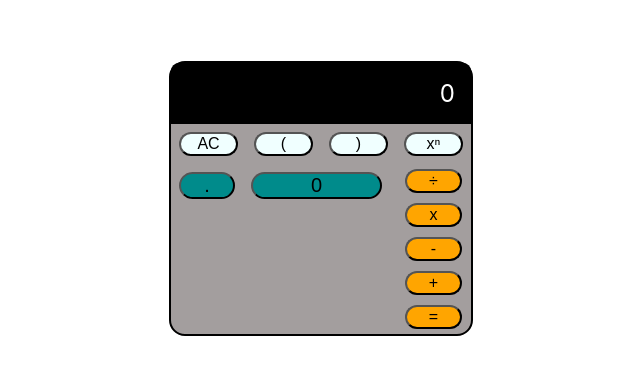
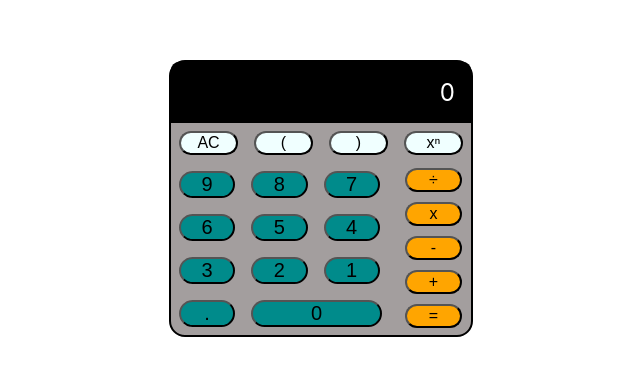
Before and after one commit to hammyhammer/calculator, a React (Create React App) app in the folder client/: page / in a window 1280 px wide. Shown: the part 102-478 px from the top of the page, without its empty margins (319-959 px from the left). Built offline with nearby package versions, Linux system fonts and the light colour scheme.

Commit message:
will work on a solution to create digits

```diff
--- a/client/src/App.tsx
+++ b/client/src/App.tsx
@@ -54,7 +54,12 @@ function App() {
 
 
           <div className='digits'>
-            {/* <button onClick={(event: React.MouseEvent<HTMLElement>) => updateValue('9')}>9</button>
+            {/* {return (
+              createDigits().map(digit => {
+
+            })
+            )} */}
+            <button onClick={(event: React.MouseEvent<HTMLElement>) => updateValue('9')}>9</button>
             <button onClick={(event: React.MouseEvent<HTMLElement>) => updateValue('8')}>8</button>
             <button onClick={(event: React.MouseEvent<HTMLElement>) => updateValue('7')}>7</button>
             <button onClick={(event: React.MouseEvent<HTMLElement>) => updateValue('6')}>6</button>
@@ -62,7 +67,7 @@ function App() {
             <button onClick={(event: React.MouseEvent<HTMLElement>) => updateValue('4')}>4</button>
             <button onClick={(event: React.MouseEvent<HTMLElement>) => updateValue('3')}>3</button>
             <button onClick={(event: React.MouseEvent<HTMLElement>) => updateValue('2')}>2</button>
-            <button onClick={(event: React.MouseEvent<HTMLElement>) => updateValue('1')}>1</button> */}
+            <button onClick={(event: React.MouseEvent<HTMLElement>) => updateValue('1')}>1</button>
             <button onClick={(event: React.MouseEvent<HTMLElement>) => updateValue('.')}>.</button>
             <button className='zero' onClick={(event: React.MouseEvent<HTMLElement>) => updateValue('0')}>0</button>
           </div>
```
